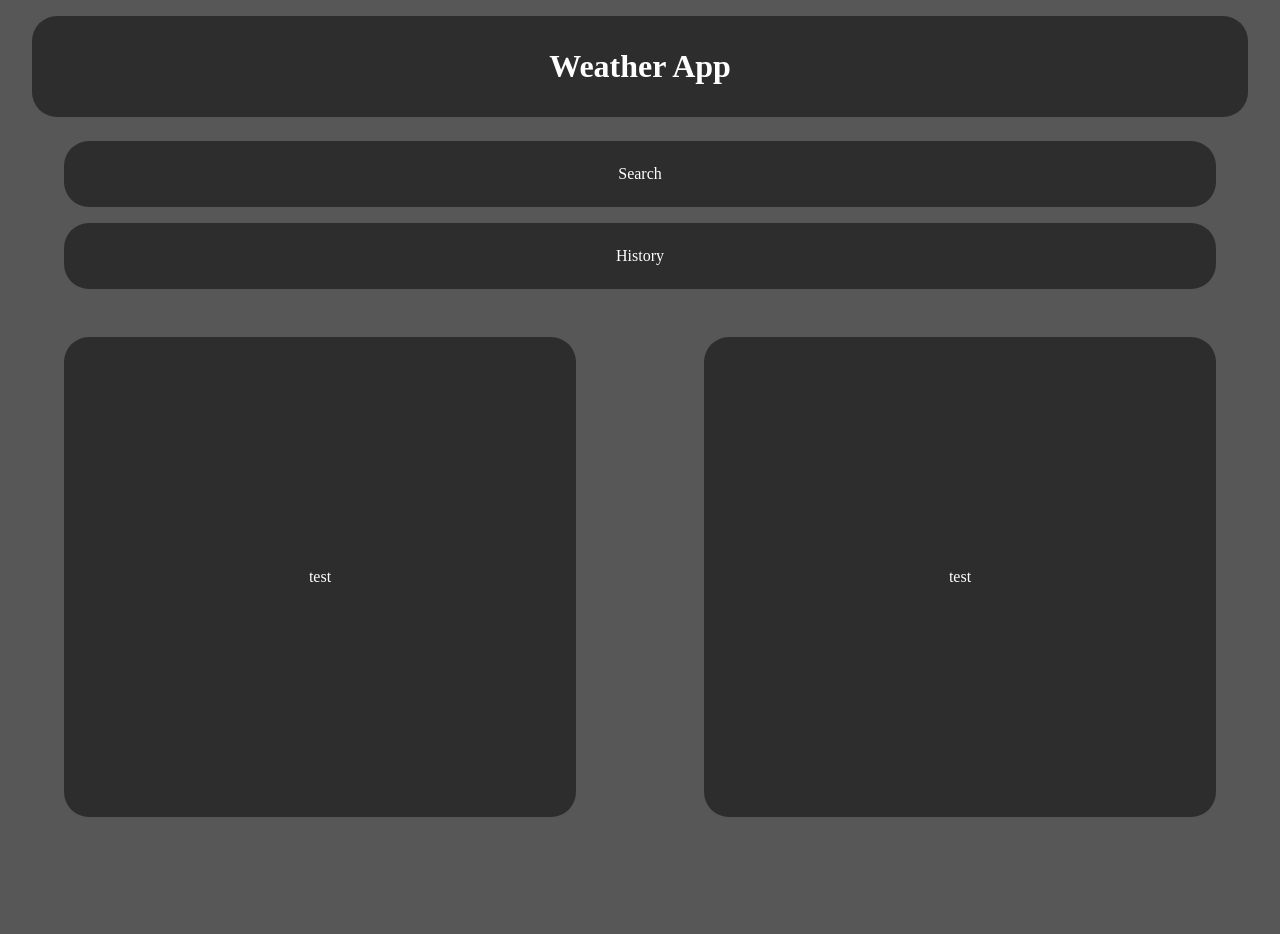
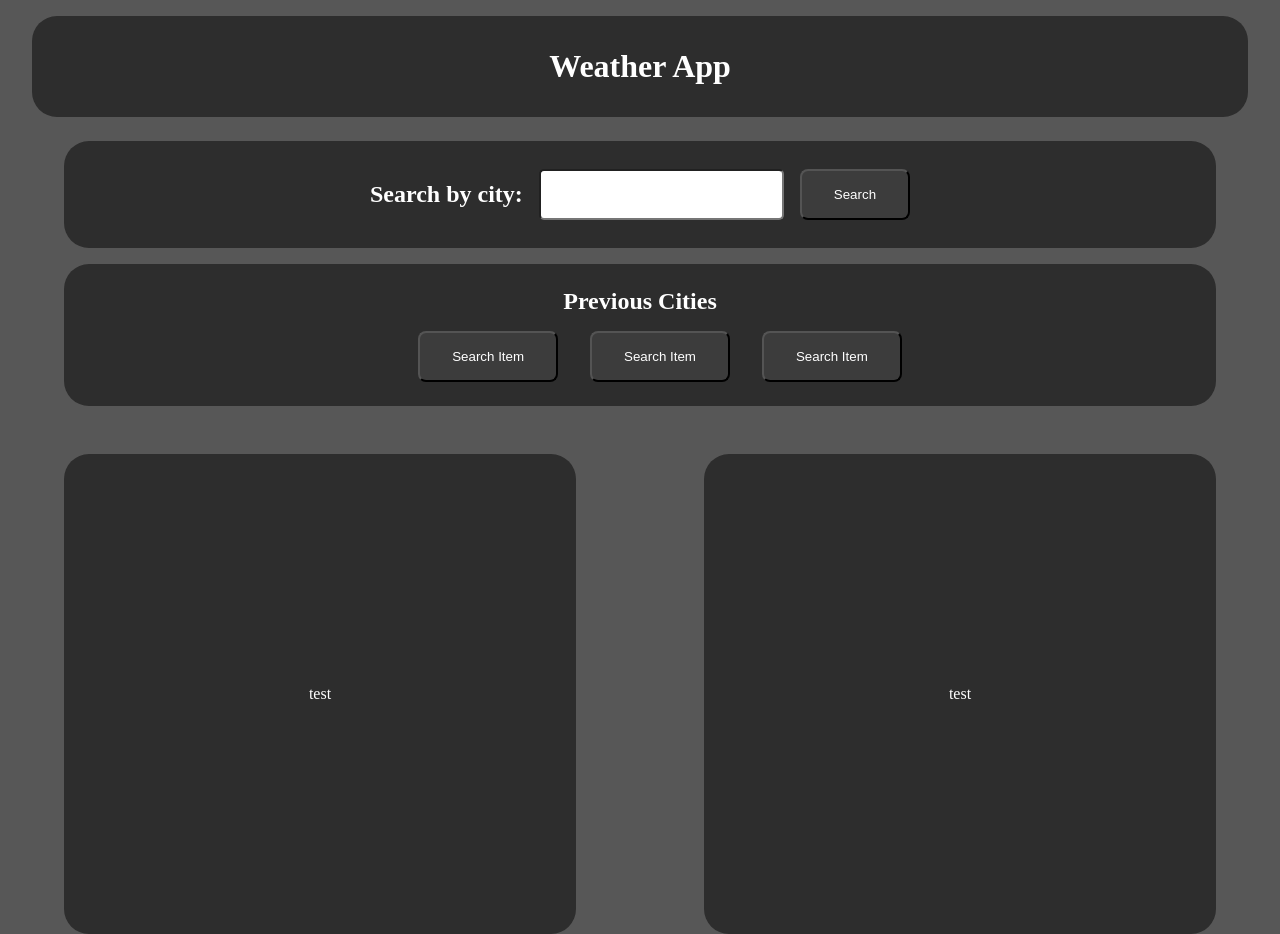
Before and after one commit to SeanOVery/weather-app, a plain HTML site: page index.html in a window 1280 px wide. Before the commit the page ends 817 px from the top, so only its background shows below. Drawn offline with Linux system fonts and the light colour scheme.

Commit message:
nav search and history styling finished

```diff
--- a/assets/css/style.css
+++ b/assets/css/style.css
@@ -5,6 +5,7 @@
 :root {
   --bg-main: rgba(45, 45, 45, 0.8);
   --bg-dark: rgba(45, 45, 45, 1);
+  --btn-color: rgb(60, 60, 60);
 }
 
 h1,
@@ -56,7 +57,55 @@ body {
   padding: 1.5rem 2.5rem;
   display: flex;
   justify-content: center;
+  align-items: center;
   border-radius: 25px;
+}
+
+.search-bar {
+}
+
+.search-city-heading {
+  padding: 1rem 0;
+  margin-right: 1rem;
+}
+
+#city-search {
+  padding: 1rem 2rem;
+  border-radius: 5px;
+}
+
+.search-btn {
+  padding: 1rem 2rem;
+  margin-left: 1rem;
+  background-color: var(--btn-color);
+  color: white;
+  border-radius: 8px;
+}
+
+.history-bar {
+  flex-direction: column;
+}
+
+.previous-cities-heading {
+  margin-bottom: 1rem;
+}
+
+.search-history-list {
+  width: 100%;
+  display: flex;
+  flex-direction: row;
+  justify-content: center;
+  align-items: center;
+  list-style-type: none;
+  margin: 0;
+}
+
+.search-item-btn {
+  padding: 1rem 2rem;
+  margin: 0 1rem;
+  background-color: var(--btn-color);
+  color: white;
+  border-radius: 8px;
 }
 
 .results-container {
--- a/index.html
+++ b/index.html
@@ -11,8 +11,19 @@
     <header class="header-container">
       <h1 class="title-bar">Weather App</h1>
       <nav class="nav-container">
-        <div class="search-bar">Search</div>
-        <div class="history-bar">History</div>
+        <div class="search-bar">
+          <h1 class="search-city-heading">Search by city:</h1>
+          <input type="text" name="city-search" id="city-search">
+          <button type="submit" class="search-btn">Search</button>
+        </div>
+        <div class="history-bar">
+          <h1 class="previous-cities-heading">Previous Cities</h1>
+          <ul class="search-history-list">
+            <li><button class="search-item-btn">Search Item</button></li>
+            <li><button class="search-item-btn">Search Item</button></li>
+            <li><button class="search-item-btn">Search Item</button></li>
+          </ul>
+        </div>
       </nav>
     </header>
     <main class="results-container">
```
